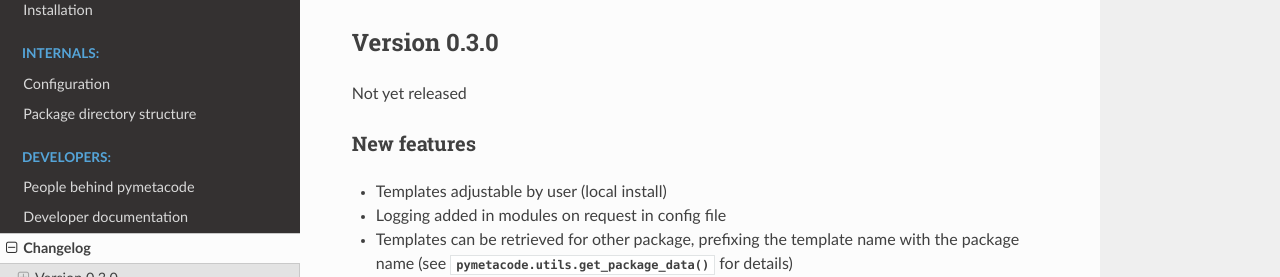
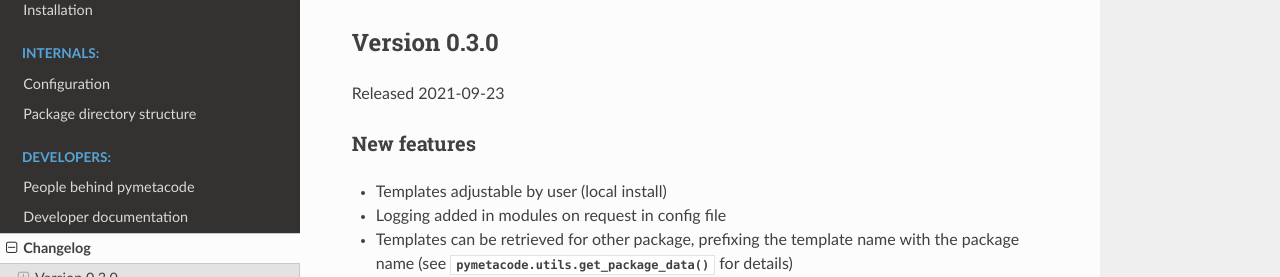
Before and after one commit to tillbiskup/pymetacode, a Sphinx documentation site: the page built from docs/changelog.rst, in a window 1280 px wide and 900 px high. Shown: the part 230-507 px from the top of the window. Built offline with Sphinx 7.4.7 and the Read the Docs theme 2.0.0, drawn with Linux system fonts in a browser that asks for light colours; pages that are not in the unit, such as notebooks, are missing from menus.

Commit message:
Update changelog after release

```diff
--- a/docs/changelog.rst
+++ b/docs/changelog.rst
@@ -8,7 +8,7 @@
 Version 0.3.0
 =============
 
-Not yet released
+Released 2021-09-23
 
 
 New features
```
Also changed, not shown: 1 other file.
